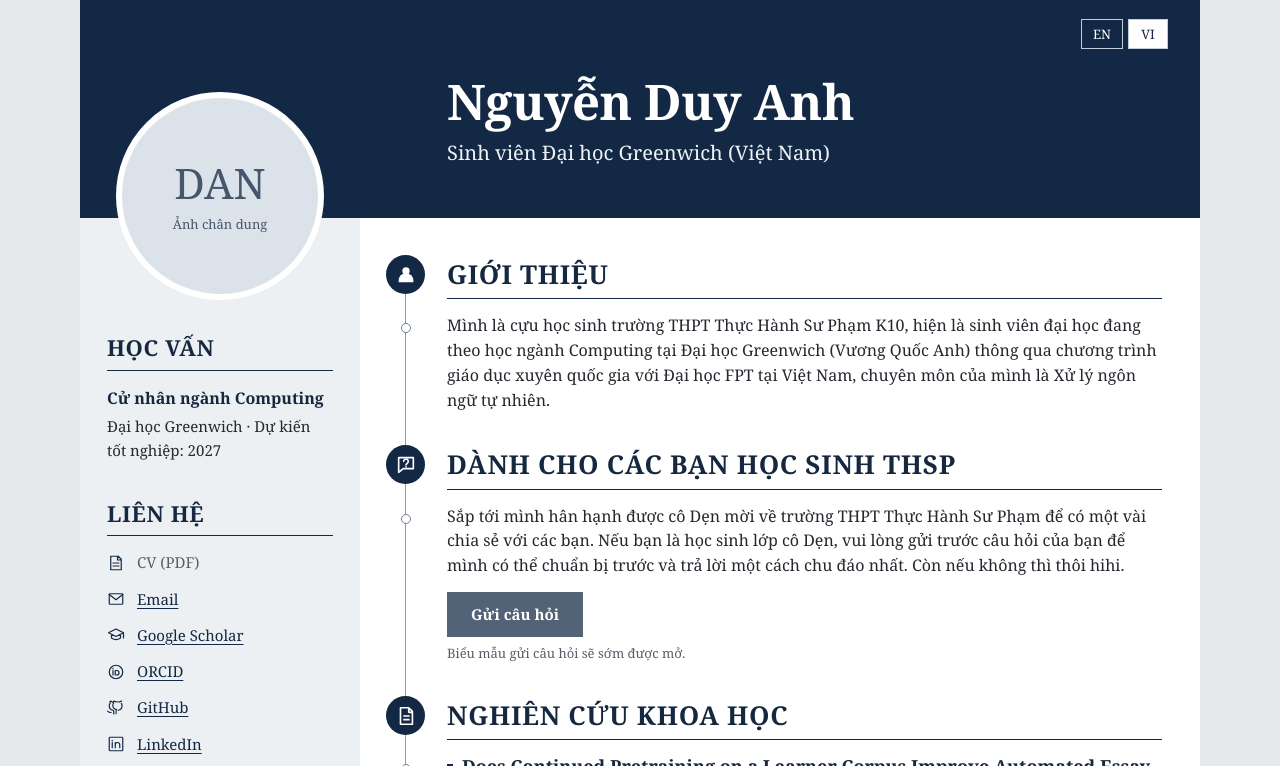
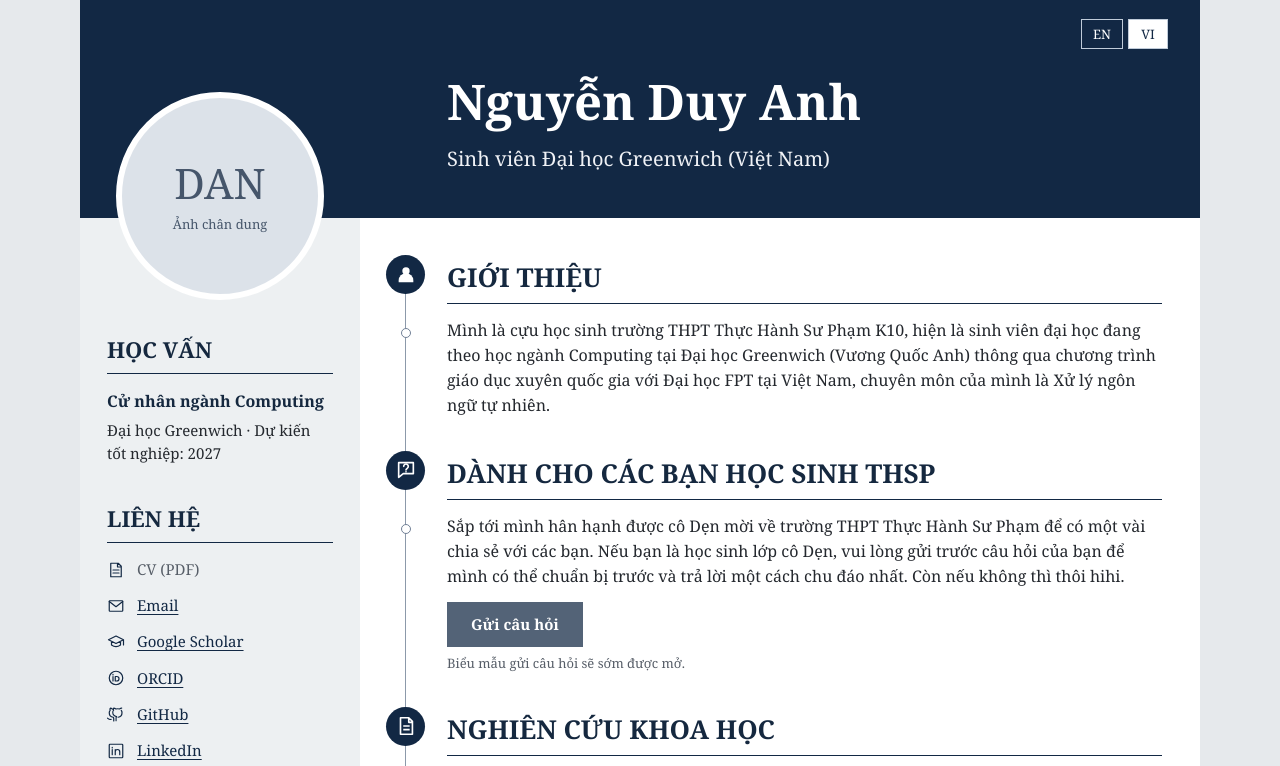
Before and after one commit to KatoTheFluffyWolf/personal-site-DANguyen, a plain HTML site: page index.html in a window 1280 px wide. Both pictures are taken after a click on the button "VI". Shown: the top 766 px of the page. Drawn offline with Linux system fonts and the light colour scheme.

Commit message:
Add Vietnamese typography styles to CSS
Added styles for Vietnamese typography.

```diff
--- a/style.css
+++ b/style.css
@@ -1,3 +1,4 @@
+@import url('https://fonts.googleapis.com/css2?family=Noto+Serif:ital,wght@0,400;0,700;1,400;1,700&display=swap');
 :root {
   color-scheme: light;
   --navy: #122844;
@@ -99,3 +100,14 @@ footer { grid-column: 1 / -1; border-top: 1px solid #d0d5da; padding: 13px 26px;
 .talk-button:hover:not(:disabled) { background: #284565; color: white; }
 .talk-button:disabled { opacity: .72; cursor: not-allowed; }
 .talk-note { color: var(--muted); font-size: 13px; margin-top: 6px; }
+/* Vietnamese typography */
+html[lang="vi"] body {
+    font-family: 'Noto Serif', 'Times New Roman', serif;
+}
+
+html[lang="vi"] h1,
+html[lang="vi"] h2,
+html[lang="vi"] h3 {
+    letter-spacing: normal;
+    line-height: 1.4;
+}
```
